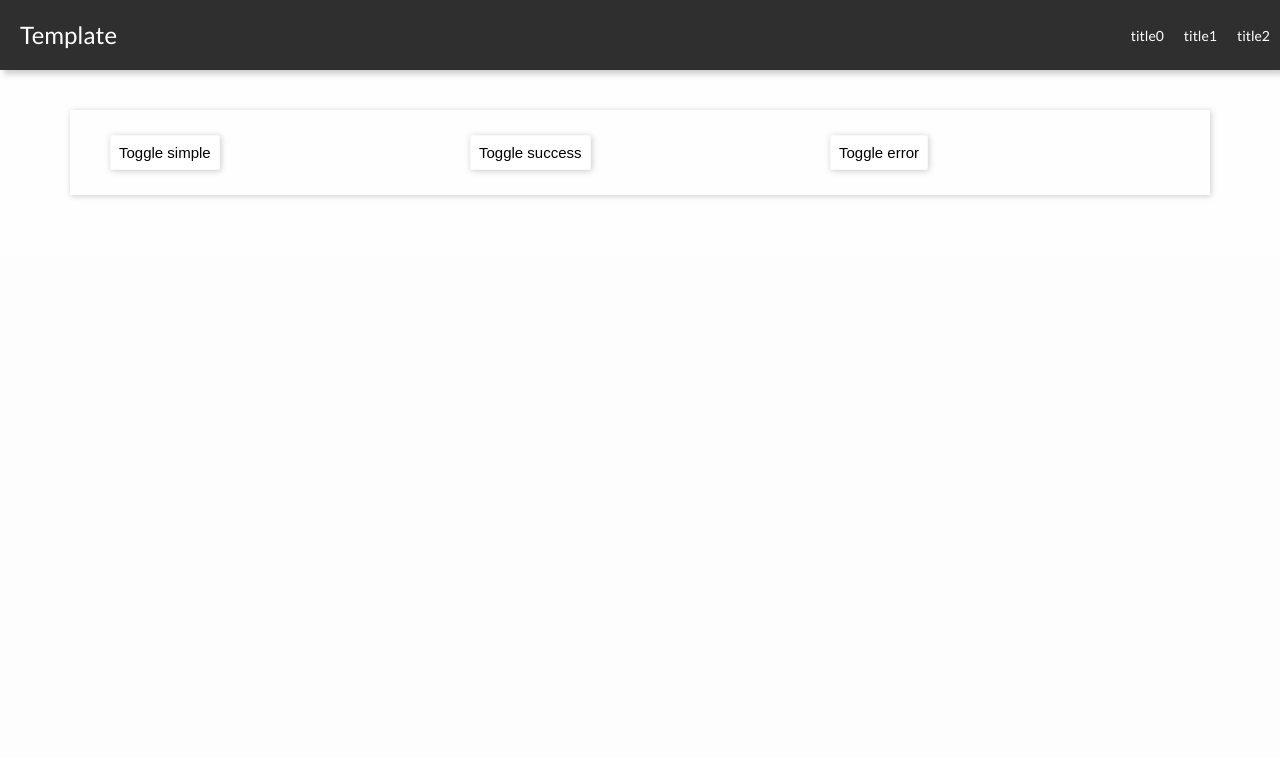
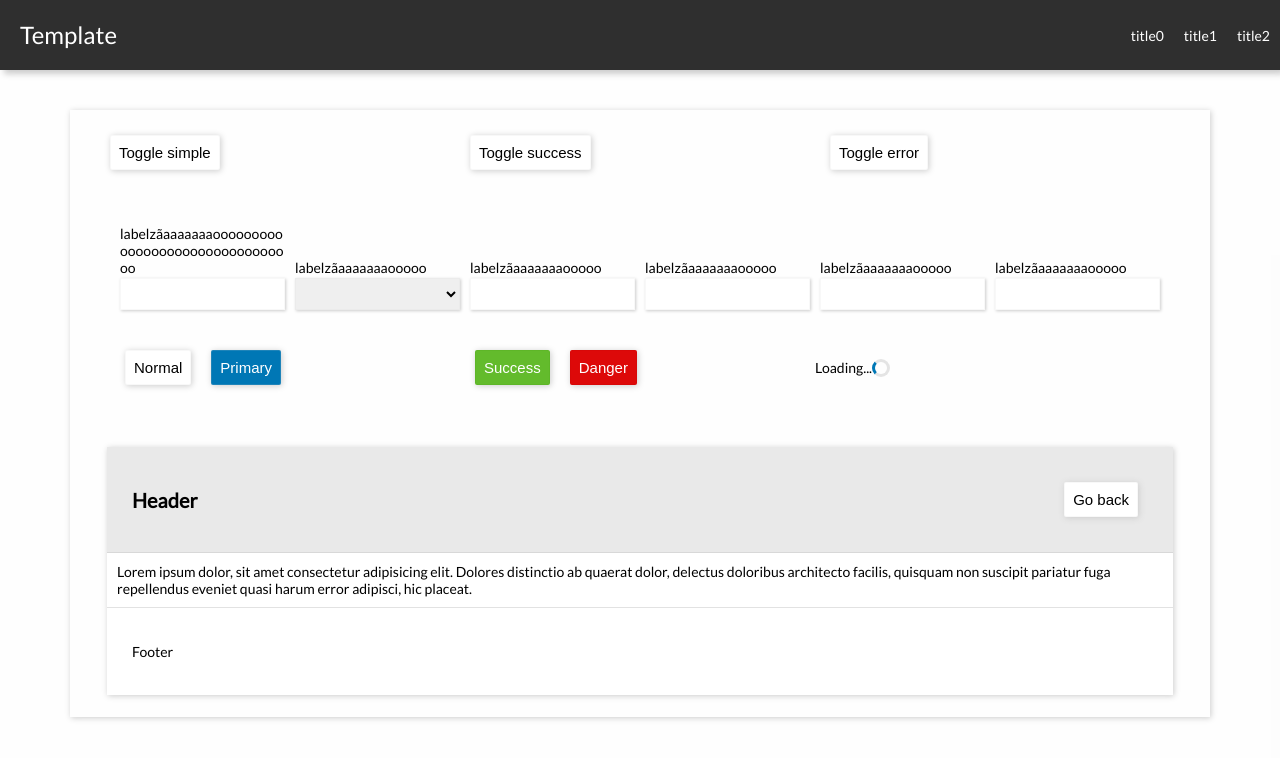
Before and after one commit to yarnando/react-simple-template, a React (Create React App) app: page / in a window 1280 px wide. Shown: the top 758 px of the page. Built offline with nearby package versions, Linux system fonts and the light colour scheme.

Commit message:
V1 - Template ok

```diff
--- a/src/App.js
+++ b/src/App.js
@@ -1,11 +1,12 @@
 import React, { Component } from "react";
 import Header from "./components/shared/header";
 import Modal from "./components/shared/modal";
+import Loading from "./components/shared/loading";
+import Card from "./components/shared/card";
 
 class App extends Component {
-
     constructor() {
-        super()
+        super();
         this.closeModal = this.closeModal.bind(this);
     }
 
@@ -22,7 +23,7 @@ class App extends Component {
     };
 
     closeModal(field) {
-    this.setState({ [field]: false })
+        this.setState({ [field]: false });
     }
 
     render() {
@@ -32,39 +33,131 @@ class App extends Component {
                 <div className="container">
                     <div className="row">
                         <div className="grid-item-2">
-                <button onClick={() => this.setState({ simple: !this.state.simple })}>
+                            <button
+                                onClick={() => this.setState({ simple: !this.state.simple })}
+                            >
                                 Toggle simple
                             </button>
                             <Modal
                                 showing={this.state.simple}
-                close={() => this.closeModal('simple')}
+                                close={() => this.closeModal("simple")}
                             >
                                 <span>Simple Message</span>
                             </Modal>
                         </div>
                         <div className="grid-item-2">
-                <button onClick={() => this.setState({ success: !this.state.success })}>
+                            <button
+                                onClick={() => this.setState({ success: !this.state.success })}
+                            >
                                 Toggle success
                             </button>
                             <Modal
                                 type="success"
                                 showing={this.state.success}
-                close={() => this.closeModal('success')}
+                                close={() => this.closeModal("success")}
                             >
                                 <span>Success Message</span>
                             </Modal>
                         </div>
                         <div className="grid-item-2">
-                <button onClick={() => this.setState({ error: !this.state.error })}>
+                            <button
+                                onClick={() => this.setState({ error: !this.state.error })}
+                            >
                                 Toggle error
                             </button>
                             <Modal
                                 type="error"
                                 showing={this.state.error}
-                close={() => this.closeModal('error')}
+                                close={() => this.closeModal("error")}
                             >
                                 <span>Error Message</span>
                             </Modal>
+                        </div>
+                    </div>
+
+                    <div className="row">
+                        <form action="">
+                            <div className="row">
+                                <div className="grid-item-1">
+                                    <div className="input-box">
+                                        <label htmlFor="">
+                                            labelzãaaaaaaaoooooooooooooooooooooooooooooooo
+                                        </label>
+                                        <input type="text" />
+                                    </div>
+                                </div>
+                                <div className="grid-item-1">
+                                    <div className="input-box">
+                                        <label htmlFor="">labelzãaaaaaaaooooo</label>
+                                        <select name="" id="">
+                                            <option value="">a</option>
+                                            <option value="">b</option>
+                                        </select>
+                                    </div>
+                                </div>
+                                <div className="grid-item-1">
+                                    <div className="input-box">
+                                        <label htmlFor="">labelzãaaaaaaaooooo</label>
+                                        <input type="text" />
+                                    </div>
+                                </div>
+                                <div className="grid-item-1">
+                                    <div className="input-box">
+                                        <label htmlFor="">labelzãaaaaaaaooooo</label>
+                                        <input type="text" />
+                                    </div>
+                                </div>
+                                <div className="grid-item-1">
+                                    <div className="input-box">
+                                        <label htmlFor="">labelzãaaaaaaaooooo</label>
+                                        <input type="text" />
+                                    </div>
+                                </div>
+                                <div className="grid-item-1">
+                                    <div className="input-box">
+                                        <label htmlFor="">labelzãaaaaaaaooooo</label>
+                                        <input type="text" />
+                                    </div>
+                                </div>
+                            </div>
+                            <div className="row align-center">
+                                <div className="grid-item-2">
+                                <button>Normal</button>
+                                    <button className="primary">Primary</button>
+                                </div>
+                                <div className="grid-item-2">
+                                    <button className="success">Success</button>
+                                    <button className="danger">Danger</button>
+                                </div>
+                                <div className="grid-item-2">
+                                    Loading... <Loading loading={true} size={18} />
+                                </div>
+                            </div>
+                        </form>
+                    </div>
+
+                    <div className="row">
+                        <div className="grid-item-6">
+                            <Card
+                                withHeader={
+                                    <div className="row align-center">
+                                        <div className="grid-item-3">Header</div>
+                                        <div className="grid-item-3 content-end">
+                                            <button>Go back</button>
+                                        </div>
+                                    </div>
+                                }
+                                withFooter={
+                                    <div className="row">
+                                        <div className="grid-item-6">Footer</div>
+                                    </div>
+                                }
+                            >
+                                Lorem ipsum dolor, sit amet consectetur adipisicing elit.
+                                Dolores distinctio ab quaerat dolor, delectus doloribus
+                                architecto facilis, quisquam non suscipit pariatur fuga
+                                repellendus eveniet quasi harum error adipisci, hic placeat.
+                            </Card>
                         </div>
                     </div>
                 </div>
--- a/src/components/shared/card/index.js
+++ b/src/components/shared/card/index.js
@@ -0,0 +1,20 @@
+import React from 'react';
+import './styles.css'
+
+const Card = (props) => (
+    <div className="card">
+        {props.withHeader &&
+        <div className="card__header">
+            {props.withHeader}
+        </div>}
+        <div className="card__content">
+            {props.children}
+        </div>
+        {props.withFooter &&
+        <div className="card__footer">
+            {props.withFooter}
+        </div>}
+    </div>
+);
+
+export default Card;
--- a/src/components/shared/card/styles.css
+++ b/src/components/shared/card/styles.css
@@ -0,0 +1,33 @@
+.card {
+    margin: 7px;
+    background: white;
+    flex-basis: 100%;
+    -webkit-box-shadow: 1px 1px 6px 0px rgba(204, 204, 204, 1);
+    -moz-box-shadow: 1px 1px 6px 0px rgba(204, 204, 204, 1);
+    box-shadow: 1px 1px 6px 0px rgba(204, 204, 204, 1);
+}
+.card__header,
+.card__content {
+    padding: 10px;
+}
+.card__header {
+    background: rgba(204, 204, 204, 0.424);
+    border-bottom: 1px solid rgba(204, 204, 204, 0.568);
+    font-size: 16px;
+    font-weight: bold;
+    display: flex;
+    flex-direction: column;
+    justify-content: space-between;
+    align-items: center;
+}
+.card__footer {
+    border-top: 1px solid rgba(204, 204, 204, 0.568);
+    padding: 20px 10px;
+}
+
+@media (min-width: 555px) {
+    .card__header {
+        flex-direction: row;
+        font-size: 20px;
+    }
+}
--- a/src/components/shared/loading/index.js
+++ b/src/components/shared/loading/index.js
@@ -0,0 +1,6 @@
+import React from 'react';
+import './styles.css'
+
+const loading = (props) => props.loading && <div style={{ width: `${props.size}px`, height: `${props.size}px` }} class="spinner"></div>;
+
+export default loading;
--- a/src/components/shared/loading/styles.css
+++ b/src/components/shared/loading/styles.css
@@ -0,0 +1,11 @@
+.spinner {
+    display: inline-block;
+    border: 3px solid rgba(0, 0, 0, 0.1);
+    border-left-color: #0077b5;
+    border-radius: 50%;
+    animation: spin 1s linear infinite;
+}
+
+@keyframes spin {
+  to { transform: rotate(360deg); }
+}
--- a/src/static/css/utils.css
+++ b/src/static/css/utils.css
@@ -1,3 +1,6 @@
+.flex {
+    display: flex;
+}
 .content-start {
     justify-content: flex-start;
 }
```
Lines whose indentation alone changed are shown as unchanged.
